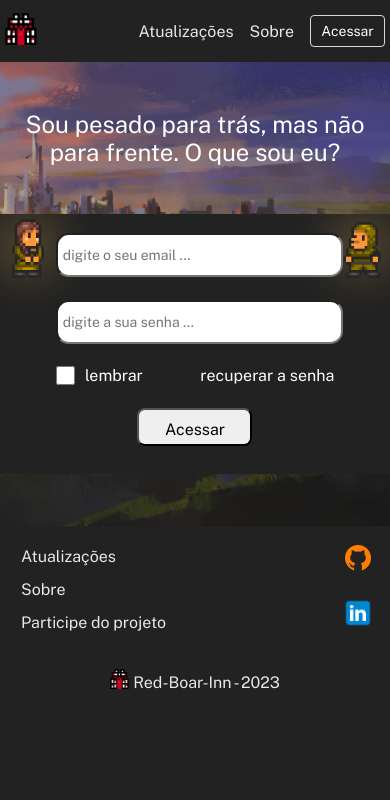
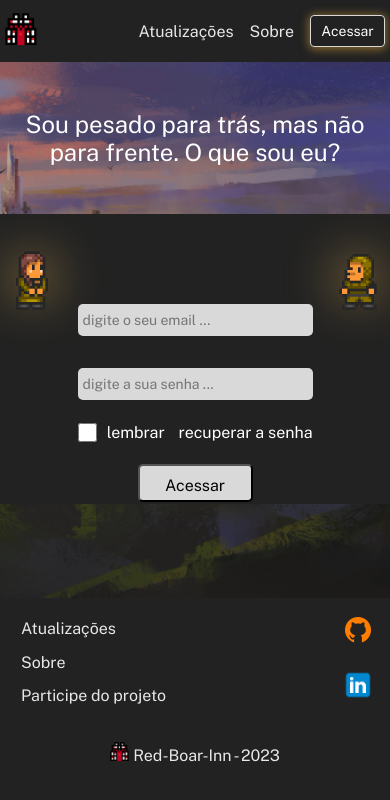
Before and after one commit to Fernando-Medeiros/red-boar-inn-game, a Vue app: page /acessar in a window 390 px wide. Shown: the top 800 px of the page. Built offline with nearby package versions, Linux system fonts and the light colour scheme.

Commit message:
fix: style -> mobile

```diff
--- a/src/components/global/comp/input-submit.comp.vue
+++ b/src/components/global/comp/input-submit.comp.vue
@@ -27,10 +27,12 @@ export default defineComponent({
   justify-content: center;
 }
 .input-submit {
-  width: 200px;
-  height: 38px;
+  width: 180px;
+  height: 30px;
+  align-content: center;
   border-radius: 0.5rem;
-  align-content: center;
+  background: #d9d9d9;
+  border-radius: 5px;
   cursor: pointer;
 }
 .input-submit-text {
--- a/src/components/global/comp/input-text.comp.vue
+++ b/src/components/global/comp/input-text.comp.vue
@@ -32,19 +32,28 @@ export default defineComponent({
 
 <style scoped>
 .input-text-container {
-  width: 100%;
-  justify-content: center;
+  max-width: 500px;
+  margin: auto;
+  margin-top: 10px;
 }
 .input-text {
-  width: 98%;
+  font-size: 1.1rem;
+  width: 500px;
   height: 20px;
-  padding: 10px 5px;
-  font-size: 1.1rem;
-  border-radius: 0.8rem;
+  padding: 6px 5px;
+  border: none;
+  border-radius: 5px;
+  background-color: #d9d9d9;
 }
+
 @media (max-width: 780px) {
+  .input-text-container {
+    max-width: 100%;
+    justify-self: center;
+  }
   .input-text {
     font-size: 14px;
+    width: 225px;
   }
 }
 </style>
--- a/src/components/global/comp/sprite.comp.vue
+++ b/src/components/global/comp/sprite.comp.vue
@@ -39,7 +39,7 @@ export default defineComponent({
 }
 .sprite {
   z-index: 1;
-  position: absolute;
+  position: relative;
   width: 118px;
   height: 113.28px;
   border-radius: 11px;
--- a/src/components/global/header/header.main.comp.vue
+++ b/src/components/global/header/header.main.comp.vue
@@ -84,6 +84,8 @@ export default defineComponent({
   border-radius: 4px;
   background-color: transparent;
   border: 1px solid #d9d9d9;
+  box-shadow: 0px 1px 10px 1px rgba(255, 190, 64, 0.5);
+  border-radius: 4px;
   cursor: pointer;
 }
 .btn-login p {
--- a/src/components/view-home/home.register-button.comp.vue
+++ b/src/components/view-home/home.register-button.comp.vue
@@ -5,7 +5,7 @@ export default defineComponent({
   name: "RegisterButtonComponent",
   data() {
     return {
-      pathToRegister: "/",
+      pathToRegister: "/registrar",
       buttonInfo: "Registre-se",
     };
   },
--- a/src/components/view-login/login.main.comp.vue
+++ b/src/components/view-login/login.main.comp.vue
@@ -60,7 +60,7 @@ export default defineComponent({
         :sprite-gender="'woman'"
       />
 
-      <form class="form-login" method="" @submit="login">
+      <form class="form-login" method="" @submit.prevent="login">
         <InputTextComponent
           :placeholder="'digite o seu email ...'"
           @emit-content="emitEmail"
@@ -119,11 +119,12 @@ export default defineComponent({
 
 .form-login {
   z-index: 1;
-  display: flex;
-  flex-direction: column;
-  width: 100%;
+  display: grid;
+  width: fit-content;
+  justify-self: center;
   gap: 1.4rem;
-  margin-top: 1.2rem;
+  padding-top: 1rem;
+  padding-bottom: 1rem;
 }
 .form-options {
   display: flex;
@@ -136,7 +137,6 @@ export default defineComponent({
 .form-options a:hover {
   color: burlywood;
 }
-
 @media (max-width: 780px) {
   .background {
     background-position: center;
@@ -145,5 +145,11 @@ export default defineComponent({
     font-size: 24px;
     padding-bottom: 3rem;
   }
+  .background-banner {
+    height: 290px;
+  }
+  .form-login {
+    margin-top: 4rem;
+  }
 }
 </style>
--- a/src/components/view-update/update.updatebox.comp.vue
+++ b/src/components/view-update/update.updatebox.comp.vue
@@ -90,7 +90,7 @@ export default defineComponent({
 }
 @media (max-width: 780px) {
   .box {
-    max-width: 200px;
+    width: auto;
     height: auto;
     border-radius: 5px;
   }
```
